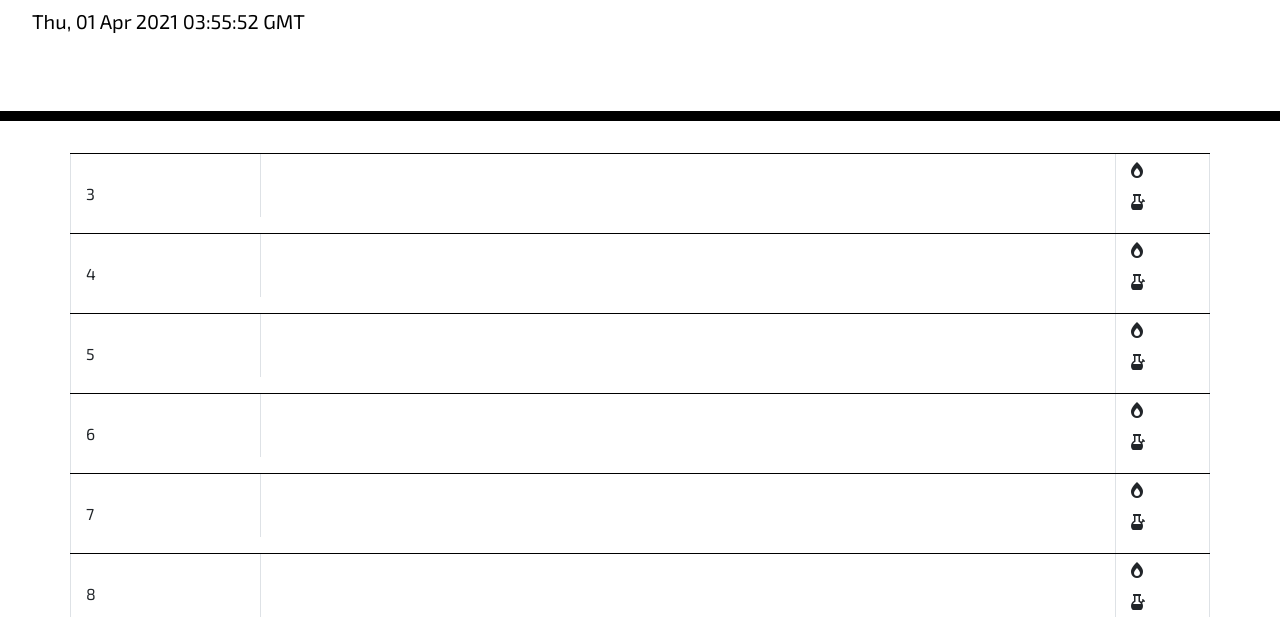
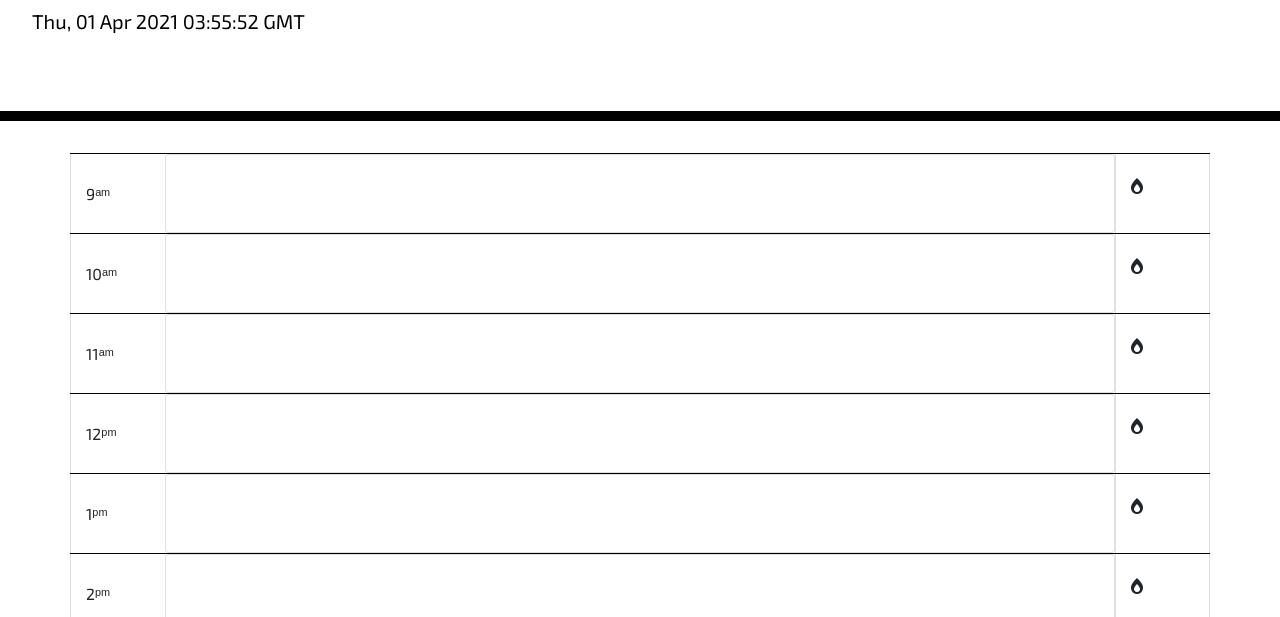
Before and after one commit to japankid-code/day-scheduler, a plain HTML site: page index.html in a window 1280 px wide. Shown: the part 183-800 px from the top of the page. Drawn offline with nearby package versions, Linux system fonts and the light colour scheme.

Commit message:
hour block display, close issue #1

```diff
--- a/assets/script.js
+++ b/assets/script.js
@@ -10,10 +10,10 @@ dayjs().format();
 
 let day = dayjs()
 
-console.log(`${day.$H}`)
+console.log(`${day}`)
 
 // the current day is displayed at the top of the calendar
-const showDate = function() {
+const showDate = () => {
     let d = dayjs();
     let bd = dayjs('2021', '09', '01');
     let now = dayjs(d).utcOffset(customUtcOffset);
@@ -25,31 +25,38 @@ const showDate = function() {
 // scrolling down presents time blocks for standard business hours
 const renderHours = () => {
     // loop thru hours in a day
-    for (let i = 0; i < 24; i++) {
-        let hour = day.$H + i;
-
-        if (hour >= 12) {
-            hour -= 12;
+    for (let i = 9; i < 18; i++) {
+        let hour = i;
+        let meridiem = `ᵃᵐ`;
+        if (i > 11) {
+            meridiem = `ᵖᵐ`;
+            if (i > 12) {
+                hour -= 12;
+            }
         }
         // create the row element here
         let hourRowEl = document.createElement("article");
-        hourRowEl.classList = `row`;
+        hourRowEl.classList = `row d-flex justify-content-center`;
         // and the hour display column
         let hourDisplay = document.createElement("span");
-        hourDisplay.classList = `col-2 d-flex border-left text-center align-items-center`;
-        hourDisplay.textContent = `${hour}`;
+        hourDisplay.classList = `col-1 d-flex border-left text-center align-items-center`;
+        hourDisplay.textContent = `${hour}${meridiem}`;
+        hourDisplay.setAttribute("data-hour", `${i}`);
         // notes column
-        let hmmsDisplay = document.createElement(`p`);
-        hmmsDisplay.classList = `col-9 border-left`;
+        let hmmsDisplay = document.createElement(`div`);
+        hmmsDisplay.classList = `note-card card col-10 border-left`;
+        hmmsDisplay.setAttribute("data-hour", `${i}`);
+        let notesEl = document.createElement('p')
+        notesEl.setAttribute("data-hour", `${i}`);
+        hmmsDisplay.append(notesEl);
 
-        // edit & save buttoneds column
+        // save button column
         let buttonCol = document.createElement("div")
         buttonCol.classList = `col-1 border-left border-right d-flex flex-column justify-content-center`;
-        let editButton = document.createElement("p");
-        editButton.innerHTML = `<i class="fas fa-burn"></i>`;
-        let trashButton = document.createElement("p");
-        trashButton.innerHTML = `<i class="fas fa-bong"></i>`;
-        buttonCol.append(editButton, trashButton);
+        let saveButton = document.createElement("p");
+        saveButton.innerHTML = `<i class="fas fa-burn"></i>`;
+        saveButton.setAttribute("data-hour", `${i}`);
+        buttonCol.append(saveButton);
 
         hourRowEl.append(hourDisplay, hmmsDisplay, buttonCol);
         timeBlockBoxEl.appendChild(hourRowEl);
@@ -74,3 +81,14 @@ const schedLoader = function() {
 
 showDate();
 renderHours();
+
+
+
+$(".list-group").on("click", "p", function() {
+    var text = $(this).text();
+    // clicking on the p will change it to a textarea
+    var textInput = $("<textarea>").addClass("form-control").val(text);
+    $(this).replaceWith(textInput);
+    textInput.trigger("focus");
+    // click off the textarea
+  });
```
Also changed, not shown: index.html (+0 -2 lines), 1 other file.
